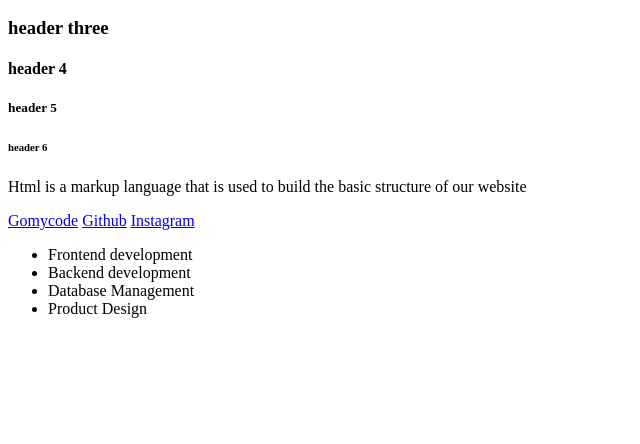
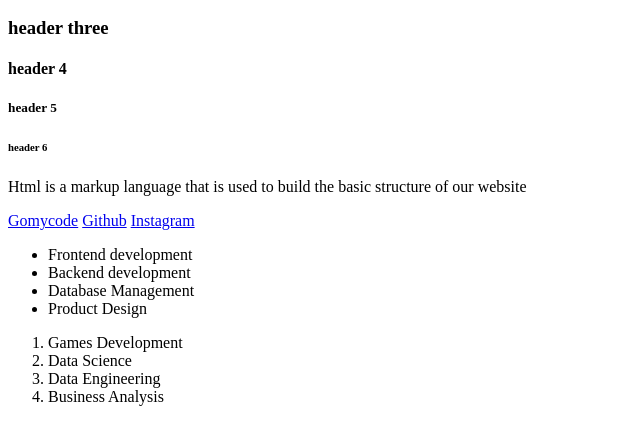
Before and after one commit to ExtraordinaireAji/last-html-recap-class, a plain HTML site: page index.html in a window 1280 px wide. Shown: the part 110-554 px from the top of the page, without its empty margins (0-640 px from the left). Drawn offline with Linux system fonts and the light colour scheme.

Commit message:
Html Ordered lists added

```diff
--- a/index.html
+++ b/index.html
@@ -29,5 +29,13 @@
         <li>Database Management</li>
         <li>Product Design</li>
     </ul>
+
+    <!-- Html Ordered lists -->
+    <ol>
+        <li>Games Development</li>
+        <li>Data Science</li>
+        <li>Data Engineering</li>
+        <li>Business Analysis</li>
+    </ol>
 </body>
 </html>
```
